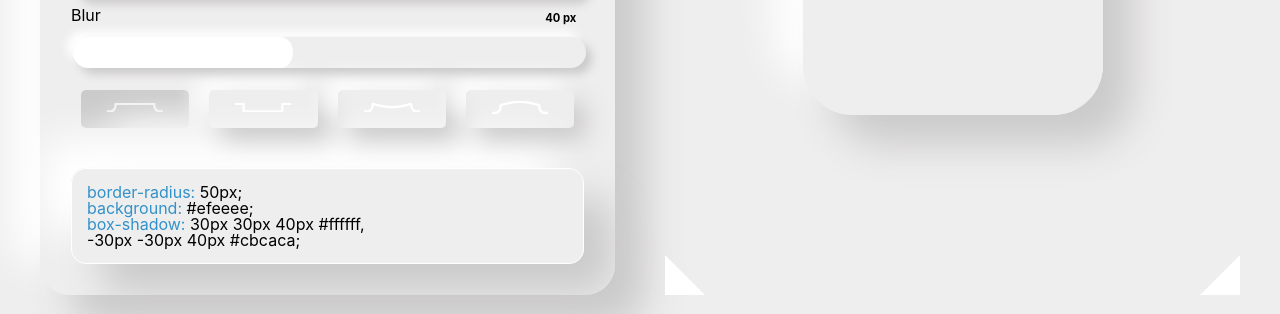
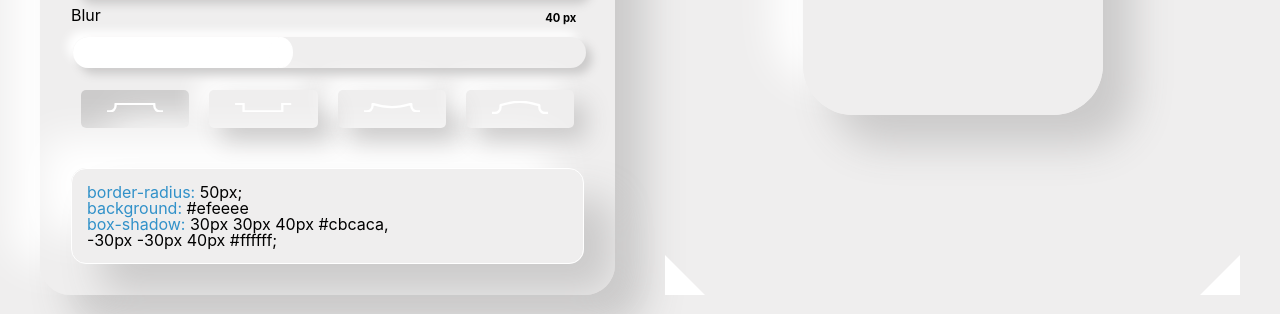
Before and after one commit to Rawallon/Neumorphic-CSS-Generator, a React (Create React App) app: page / in a window 1280 px wide. Shown: the part 435-749 px from the top of the page. Built offline with nearby package versions, Linux system fonts and the light colour scheme.

Commit message:
Moved logic to Configurator component to avoid unecessary rerenders of other components

```diff
--- a/src/App.css
+++ b/src/App.css
@@ -116,7 +116,7 @@ body {
 
 button>svg {
   filter: brightness(150%);
-  stroke: var(--intensityD);
+  stroke: var(--intensityS);
   padding: 10px 20px;
   width: 100%;
 }
--- a/src/App.tsx
+++ b/src/App.tsx
@@ -1,102 +1,16 @@
-import React, { useState, useEffect } from 'react';
+import React, { useState } from 'react';
 import './App.css';
 import { Configurator } from './component/Configurator';
 import { Preview } from './component/Preview';
-import { createShades, getFontColor, getShadowSide } from './utils';
 
 function App() {
-  const [size, setSize] = useState(300);
-  const [radius, setRadius] = useState(50);
-  const [dist, setDist] = useState(20);
-  const [intensity, setIntensity] = useState(0.15);
-  const [blur, setBlur] = useState(60);
-  const [background, setBackground] = useState('#efeeee');
-  const [bgInput, setBgInput] = useState(background);
+  const [angle, setAngle] = useState(0);
   const [shape, setShape] = useState(0);
-  const [angle, setAngle] = useState(0);
-
-  useEffect(() => {
-    var bgFirst, bgSecond;
-    if (shape === 0) {
-      bgFirst = background;
-      bgSecond = background;
-    } else if (shape === 1) {
-      bgFirst = createShades(background, 0.1 * -1);
-      bgSecond = createShades(background, 0.1);
-    } else if (shape === 2) {
-      bgFirst = createShades(background, 0.1);
-      bgSecond = createShades(background, 0.1 * -1);
-    }
-
-    const {
-      positionX,
-      positionY,
-      positionXOpposite,
-      positionYOpposite,
-      angleDeg,
-    } = getShadowSide(dist, angle);
-
-    document.documentElement.style.cssText = `
-    --background: ${background};
-    --backgroundFirst: ${bgFirst};
-    --backgroundSecond: ${bgSecond};
-    --blur: ${blur}px;
-    --angle: ${angleDeg};
-    --positionX: ${positionX}px;
-    --positionY: ${positionY}px;
-    --positionXOpposite: ${positionXOpposite}px;
-    --positionYOpposite: ${positionYOpposite}px;
-    --size: ${size}px;
-    --radius:${radius}px;
-    --intensityL: ${createShades(background, intensity)};
-    --intensityD: ${createShades(background, intensity * -1)};
-    --intensityS: ${createShades(background, (intensity - 0.7) * -1)};
-    --intensityB: ${createShades(background, intensity - 0.15)};
-    --intensityBaa: ${getFontColor(background)}
-    `;
-  }, [background, dist, intensity, blur, shape, size, radius, angle]);
-
-  const setBG = (color: string) => {
-    setBgInput(color);
-    color.length === 7 && color.charAt(0) === '#'
-      ? setBackground(color)
-      : setBgInput(color);
-  };
 
   return (
     <div className="App">
-      <Configurator
-        size={size}
-        setSize={setSize}
-        bg={background}
-        setBg={setBackground}
-        bgGF={shape > 0 ? createShades(background, 0.1 * -1) : background}
-        bgGS={shape > 0 ? createShades(background, 0.1) : background}
-        bgInput={bgInput}
-        setBgInput={setBG}
-        radius={radius}
-        setRadius={setRadius}
-        dist={dist}
-        setDist={setDist}
-        intensity={intensity}
-        setIntensity={setIntensity}
-        blur={blur}
-        setBlur={setBlur}
-        colors={
-          createShades(background, intensity) +
-          '-' +
-          createShades(background, intensity * -1)
-        }
-        shape={shape}
-        setShape={setShape}
-      />
-      <Preview
-        size={size}
-        radius={radius}
-        shape={shape}
-        angle={angle}
-        setAngle={setAngle}
-      />
+      <Configurator angle={angle} shape={shape} setShape={setShape} />
+      <Preview shape={shape} angle={angle} setAngle={setAngle} />
     </div>
   );
 }
--- /dev/null
+++ b/src/component/CodeSnippet.tsx
@@ -0,0 +1,46 @@
+import React from 'react';
+import { createShades } from '../utils';
+
+interface CodeSnippetProps {
+  radius: number;
+  shape: number;
+  background: string;
+  intensity: number;
+  blur: number;
+  dist: number;
+}
+
+export default function CodeSnippet({
+  radius,
+  shape,
+  background,
+  intensity,
+  blur,
+  dist,
+}: CodeSnippetProps) {
+
+  function bgColor(shape: number): string {
+    switch (shape) {
+      default:
+      case 3:
+      case 0:
+        return background;
+      case 1:
+        return `linear-gradient(145deg, ${createShades(background,0.1 * -1,)}, ${createShades(background, 0.1)});`;
+      case 2:
+        return `linear-gradient(145deg, ${createShades(background,0.1,)}, ${createShades(background, 0.1 * -1)});`;
+    }
+  }
+  return (
+    <div className="code neu">
+      <span>border-radius: </span> {radius}px;
+      <br />
+      <span>background: </span> {bgColor(shape)}
+      <br />
+      <span>box-shadow:</span> {shape === 3 && 'inset'} {dist}px {dist}px {blur}px {createShades(background, intensity * -1).split('-')[0]},
+      <br />
+      {shape === 3 && 'inset'} -{dist}px -{dist}px {blur}px {createShades(background, intensity).split('-')[0]};
+      <br />
+    </div>
+  );
+}
--- a/src/component/Configurator.tsx
+++ b/src/component/Configurator.tsx
@@ -1,48 +1,76 @@
-import React, { useEffect } from "react";
-import Slider from "./Slider";
+import React, { useEffect, useState } from 'react';
+import {
+  createShades,
+  getFontColor,
+  getShadowSide,
+  isValidColor,
+} from '../utils';
+import ShapeSwitcher from './ShapeSwitcher';
+import CodeSnippet from './CodeSnippet';
+import Slider from './Slider';
 
 interface Props {
-  bg: string;
-  bgGF: string;
-  bgGS: string;
-  setBg: (n: string) => void;
-  bgInput: string;
-  setBgInput: (n: string) => void;
-  size: number;
-  setSize: (n: number) => void;
-  radius: number;
-  setRadius: (n: number) => void;
-  dist: number;
-  setDist: (n: number) => void;
-  intensity: number;
-  setIntensity: (n: number) => void;
-  blur: number;
-  setBlur: (n: number) => void;
-  colors: string;
+  angle: number;
   shape: number;
-  setShape: (n: number) => void;
+  setShape: (value: number) => void;
 }
-export function Configurator({
-  size,
-  setSize,
-  bg,
-  bgGF,
-  bgGS,
-  setBg,
-  bgInput,
-  setBgInput,
-  radius,
-  setRadius,
-  dist,
-  setDist,
-  intensity,
-  setIntensity,
-  blur,
-  setBlur,
-  colors,
-  shape,
-  setShape,
-}: Props) {
+export function Configurator({ angle, shape, setShape }: Props) {
+  const [size, setSize] = useState(300);
+  const [radius, setRadius] = useState(50);
+  const [dist, setDist] = useState(20);
+  const [intensity, setIntensity] = useState(0.15);
+  const [blur, setBlur] = useState(60);
+  const [background, setBackground] = useState('#efeeee');
+  const [bgInput, setBgInput] = useState(background);
+
+  useEffect(() => {
+    var bgFirst, bgSecond;
+    if (shape === 0) {
+      bgFirst = background;
+      bgSecond = background;
+    } else if (shape === 1) {
+      bgFirst = createShades(background, 0.1 * -1);
+      bgSecond = createShades(background, 0.1);
+    } else if (shape === 2) {
+      bgFirst = createShades(background, 0.1);
+      bgSecond = createShades(background, 0.1 * -1);
+    }
+
+    const {
+      positionX,
+      positionY,
+      positionXOpposite,
+      positionYOpposite,
+      angleDeg,
+    } = getShadowSide(dist, angle);
+
+    document.documentElement.style.cssText = `
+    --background: ${background};
+    --backgroundFirst: ${bgFirst};
+    --backgroundSecond: ${bgSecond};
+    --blur: ${blur}px;
+    --angle: ${angleDeg};
+    --positionX: ${positionX}px;
+    --positionY: ${positionY}px;
+    --positionXOpposite: ${positionXOpposite}px;
+    --positionYOpposite: ${positionYOpposite}px;
+    --size: ${size}px;
+    --radius:${radius}px;
+    --intensityL: ${createShades(background, intensity)};
+    --intensityD: ${createShades(background, intensity * -1)};
+    --intensityS: ${createShades(background, (intensity - 0.7) * -1)};
+    --intensityB: ${createShades(background, intensity - 0.15)};
+    --intensityBaa: ${getFontColor(background)}
+    `;
+  }, [background, dist, intensity, blur, shape, size, radius, angle]);
+
+  function setBgHandler(color: string) {
+    setBgInput(color);
+    if (isValidColor(color)) {
+      setBackground(color);
+    }
+  }
+
   useEffect(() => {
     let nDist = dist * 2;
     if (nDist >= 5 && nDist <= 50) setBlur(nDist);
@@ -62,19 +90,14 @@ export function Configurator({
           type="color"
           id="head"
           name="head"
-          value={bg}
-          onChange={(e) => {
-            setBg(e.target.value);
-            setBgInput(e.target.value);
-          }}
-        ></input>
+          value={background}
+          onChange={(e) => setBgHandler(e.target.value)}></input>
         <input
           type="text"
           id="head"
           name="head"
           value={bgInput}
-          onChange={(e) => setBgInput(e.target.value)}
-        ></input>
+          onChange={(e) => setBgHandler(e.target.value)}></input>
       </div>
       <div className="row">
         <Slider
@@ -124,105 +147,16 @@ export function Configurator({
         />
       </div>
 
-      <div className="row">
-        <div className="shape-switch">
-          <button
-            className={shape === 0 ? "active" : ""}
-            onClick={() => setShape(0)}
-            data-shape="0"
-            name="flat"
-            title="Flat"
-          >
-            <svg
-              viewBox="0 0 145 24"
-              fill="none"
-              stroke="white"
-              xmlns="http://www.w3.org/2000/svg"
-            >
-              <path
-                d="M0 22H7C15.2843 22 22 15.2843 22 7.00001V3C22 2.44772 22.4477 2 23 2H121C121.552 2 122 2.44772 122 3V7.00001C122 15.2843 128.716 22 137 22H145"
-                stroke="inherit"
-                strokeWidth="6"
-              ></path>
-            </svg>
-          </button>
-          <button
-            className={shape === 1 ? "active" : ""}
-            onClick={() => setShape(1)}
-            data-shape="1"
-            name="pressed"
-            title="Pressed"
-          >
-            <svg
-              viewBox="0 0 145 24"
-              fill="none"
-              stroke="white"
-              xmlns="http://www.w3.org/2000/svg"
-            >
-              <path
-                d="M0 2H22V21C22 21.5523 22.4477 22 23 22H121C121.552 22 122 21.5523 122 21V2H145"
-                stroke="inherit"
-                strokeWidth="6"
-              ></path>
-            </svg>
-          </button>
+      <ShapeSwitcher shape={shape} setShape={setShape} />
 
-          <button
-            className={shape === 2 ? "active" : ""}
-            onClick={() => setShape(2)}
-            data-shape="2"
-            name="concave"
-            title="Concave"
-          >
-            <svg
-              viewBox="0 0 145 24"
-              fill="none"
-              stroke="white"
-              xmlns="http://www.w3.org/2000/svg"
-            >
-              <path
-                d="M0 22H7C15.2843 22 22 15.2843 22 7.00001V3.39336C22 2.7091 22.6808 2.2299 23.3304 2.44485C59.2066 14.3156 85.7767 12.9047 120.7 2.39438C121.343 2.20072 122 2.67921 122 3.3512V7.00001C122 15.2843 128.716 22 137 22H145"
-                stroke="inherit"
-                strokeWidth="6"
-              ></path>
-            </svg>
-          </button>
-          <button
-            className={shape === 3 ? "active" : ""}
-            onClick={() => setShape(3)}
-            data-shape="3"
-            name="convex"
-            title="Convex"
-          >
-            <svg
-              viewBox="0 0 145 33"
-              fill="none"
-              stroke="white"
-              xmlns="http://www.w3.org/2000/svg"
-            >
-              <path
-                d="M0 31H7C15.2843 31 22 24.2843 22 16V11.7329C22 11.2966 22.2898 10.9083 22.7061 10.7779C60.0722 -0.924818 84.913 -0.925978 121.302 10.7745C121.714 10.9071 122 11.2935 122 11.727V16C122 24.2843 128.716 31 137 31H145"
-                stroke="inherit"
-                strokeWidth="6"
-              ></path>
-            </svg>
-          </button>
-        </div>
-      </div>
-
-      <div className="code neu">
-        <span>border-radius: </span>
-        {radius}px;
-        <br />
-        <span>background: </span>
-        {(shape === 0 || shape === 3) && "" + bg + ";"}
-        {shape === 1 && "linear-gradient(145deg, " + bgGF + ", " + bgGS + ");"}
-        {shape === 2 && "linear-gradient(145deg, " + bgGS + ", " + bgGF + ");"}
-        <br />
-        <span>box-shadow:</span> {dist}px {dist}px {blur}px{" "}
-        {colors.split("-")[0]},<br />-{dist}px -{dist}px {blur}px{" "}
-        {colors.split("-")[1]};<br />
-      </div>
+      <CodeSnippet
+        radius={radius}
+        shape={shape}
+        background={background}
+        intensity={intensity}
+        blur={blur}
+        dist={dist}
+      />
     </div>
   );
 }
--- /dev/null
+++ b/src/component/ShapeSwitcher.tsx
@@ -0,0 +1,82 @@
+import React from 'react';
+interface ShapeSwitcherProps {
+  shape: number;
+  setShape: (param: number) => void;
+}
+export default function ShapeSwitcher({ shape, setShape }: ShapeSwitcherProps) {
+  return (
+    <div className="row">
+      <div className="shape-switch">
+        <button
+          className={shape === 0 ? 'active' : ''}
+          onClick={() => setShape(0)}
+          data-shape="0"
+          name="flat"
+          title="Flat">
+          <svg
+            viewBox="0 0 145 24"
+            fill="none"
+            stroke="white"
+            xmlns="http://www.w3.org/2000/svg">
+            <path
+              d="M0 22H7C15.2843 22 22 15.2843 22 7.00001V3C22 2.44772 22.4477 2 23 2H121C121.552 2 122 2.44772 122 3V7.00001C122 15.2843 128.716 22 137 22H145"
+              stroke="inherit"
+              strokeWidth="6"></path>
+          </svg>
+        </button>
+        <button
+          className={shape === 1 ? 'active' : ''}
+          onClick={() => setShape(1)}
+          data-shape="1"
+          name="pressed"
+          title="Pressed">
+          <svg
+            viewBox="0 0 145 24"
+            fill="none"
+            stroke="white"
+            xmlns="http://www.w3.org/2000/svg">
+            <path
+              d="M0 2H22V21C22 21.5523 22.4477 22 23 22H121C121.552 22 122 21.5523 122 21V2H145"
+              stroke="inherit"
+              strokeWidth="6"></path>
+          </svg>
+        </button>
+
+        <button
+          className={shape === 2 ? 'active' : ''}
+          onClick={() => setShape(2)}
+          data-shape="2"
+          name="concave"
+          title="Concave">
+          <svg
+            viewBox="0 0 145 24"
+            fill="none"
+            stroke="white"
+            xmlns="http://www.w3.org/2000/svg">
+            <path
+              d="M0 22H7C15.2843 22 22 15.2843 22 7.00001V3.39336C22 2.7091 22.6808 2.2299 23.3304 2.44485C59.2066 14.3156 85.7767 12.9047 120.7 2.39438C121.343 2.20072 122 2.67921 122 3.3512V7.00001C122 15.2843 128.716 22 137 22H145"
+              stroke="inherit"
+              strokeWidth="6"></path>
+          </svg>
+        </button>
+        <button
+          className={shape === 3 ? 'active' : ''}
+          onClick={() => setShape(3)}
+          data-shape="3"
+          name="convex"
+          title="Convex">
+          <svg
+            viewBox="0 0 145 33"
+            fill="none"
+            stroke="white"
+            xmlns="http://www.w3.org/2000/svg">
+            <path
+              d="M0 31H7C15.2843 31 22 24.2843 22 16V11.7329C22 11.2966 22.2898 10.9083 22.7061 10.7779C60.0722 -0.924818 84.913 -0.925978 121.302 10.7745C121.714 10.9071 122 11.2935 122 11.727V16C122 24.2843 128.716 31 137 31H145"
+              stroke="inherit"
+              strokeWidth="6"></path>
+          </svg>
+        </button>
+      </div>
+    </div>
+  );
+}
--- a/src/utils.tsx
+++ b/src/utils.tsx
@@ -1,3 +1,5 @@
+export const isValidColor = (hex: string) => /^#[0-9A-F]{6}$/i.test(hex);
+
 export function createShades(col: string, amt: number): string {
   let hex: string = String(col).replace(/[^0-9a-f]/gi, '');
   if (hex.length < 6) {
```
Also changed, not shown: src/component/Preview.tsx (+12 -25 lines), src/component/Slider.tsx (+5 -6 lines).
